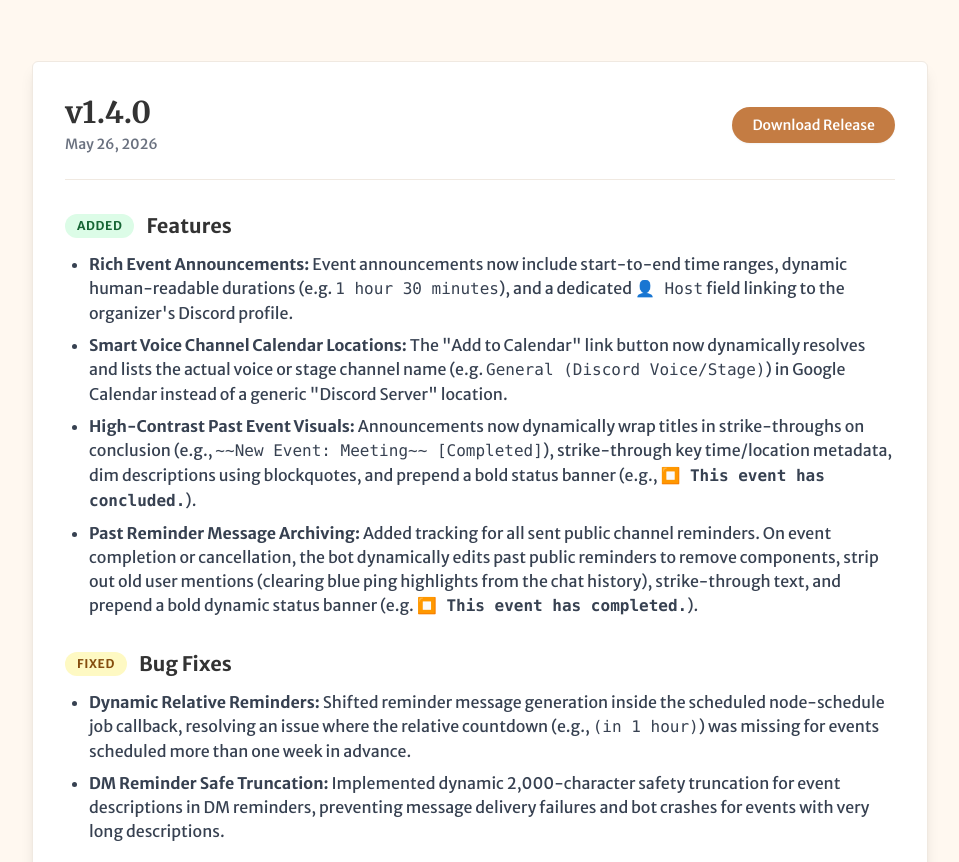
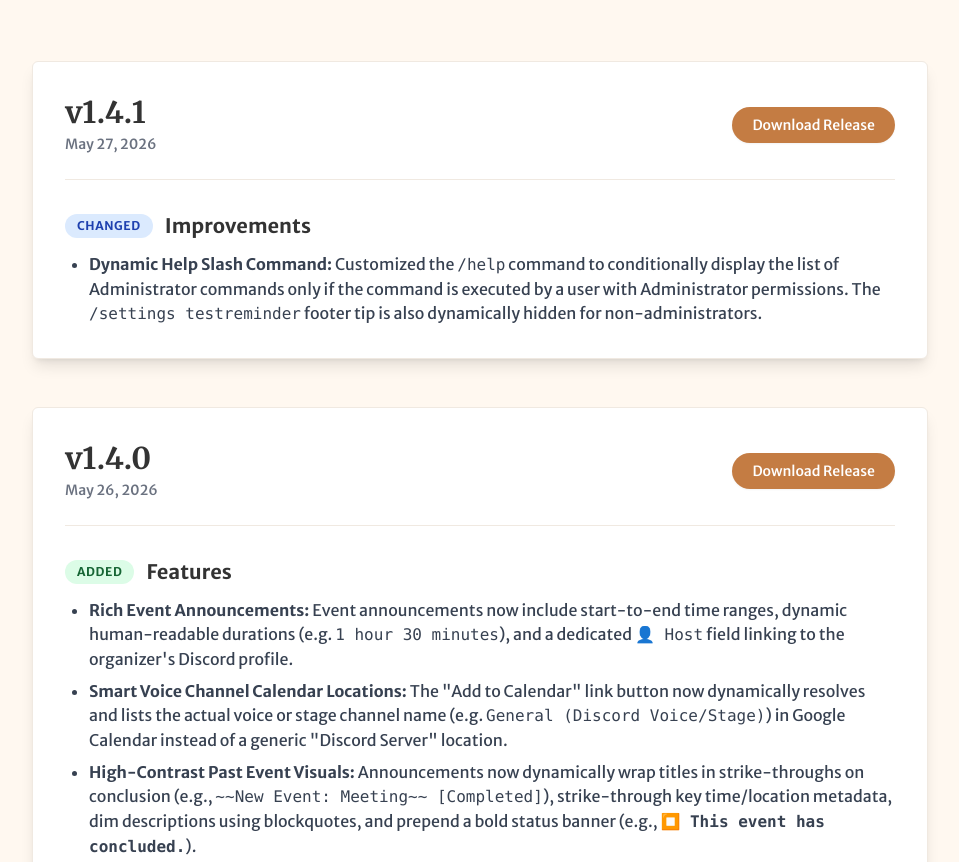
Before and after one commit to verdantly/scotch-egg-bot, a website: page docs/download.html in a window 1280 px wide. Shown: the part 1267-2129 px from the top of the page, without its empty margins (160-1119 px from the left). Drawn offline with nearby package versions, Linux system fonts and the light colour scheme.

Commit message:
feat: implement dynamic /help command permissions and add documentation pages

```diff
--- a/docs/download.html
+++ b/docs/download.html
@@ -129,7 +129,28 @@
             </div>
 
             <div class="space-y-12">
-                                <!-- Release: v1.4.0 -->
+                                <!-- Release: v1.4.1 -->
+                <div class="bg-white dark:bg-gray-800 rounded-md p-8 shadow-lg border border-cream-dark dark:border-gray-700 transition-colors">
+                    <div class="flex flex-col md:flex-row md:items-center justify-between mb-8 border-b border-cream-dark dark:border-gray-700 pb-6">
+                        <div>
+                            <h3 class="text-3xl font-serif font-bold text-charcoal dark:text-white">v1.4.1</h3>
+                            <span class="inline-block mt-1 text-sm font-medium text-gray-500 dark:text-gray-400">May 27, 2026</span>
+                        </div>
+                        <a href="#download" class="mt-4 md:mt-0 bg-breadcrumb text-white px-5 py-2 rounded-full font-medium hover:bg-breadcrumb-dark transition-colors shadow-sm inline-block text-center text-sm">Download Release</a>
+                    </div>
+                    <div class="space-y-8">
+                        <div>
+                            <h4 class="flex items-center text-xl font-bold text-charcoal dark:text-white mb-3">
+                                <span class="bg-blue-100 text-blue-800 dark:bg-blue-900/30 dark:text-blue-400 text-xs font-bold px-3 py-1 rounded-full uppercase tracking-wider mr-3">Changed</span> Improvements
+                            </h4>
+                            <ul class="list-disc pl-6 space-y-2 text-gray-700 dark:text-gray-300">
+                                <li><strong>Dynamic Help Slash Command:</strong> Customized the <code>/help</code> command to conditionally display the list of Administrator commands only if the command is executed by a user with Administrator permissions. The <code>/settings testreminder</code> footer tip is also dynamically hidden for non-administrators.</li>
+                            </ul>
+                        </div>
+                    </div>
+                </div>
+
+                <!-- Release: v1.4.0 -->
                 <div class="bg-white dark:bg-gray-800 rounded-md p-8 shadow-lg border border-cream-dark dark:border-gray-700 transition-colors">
                     <div class="flex flex-col md:flex-row md:items-center justify-between mb-8 border-b border-cream-dark dark:border-gray-700 pb-6">
                         <div>
--- a/package.json
+++ b/package.json
@@ -1,6 +1,6 @@
 {
   "name": "scotch-egg-bot",
-  "version": "1.4.0",
+  "version": "1.4.1",
   "main": "index.js",
   "dependencies": {
     "discord.js": "^14.14.0",
```
Also changed, not shown: WIKI.md (+1 -1 lines), docs/documentation.html (+1 -1 lines), CHANGELOG.md.
